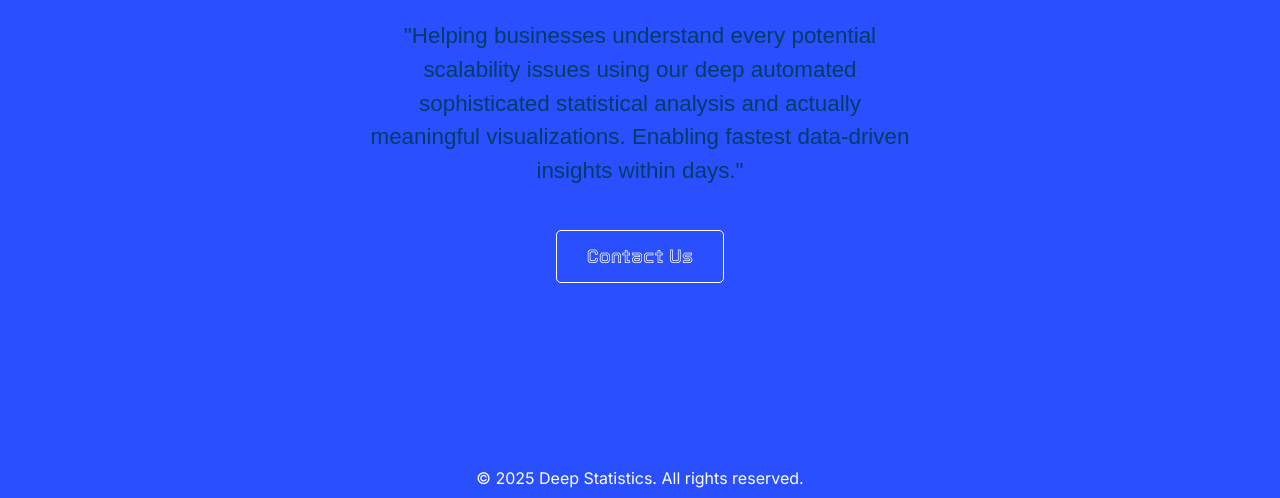
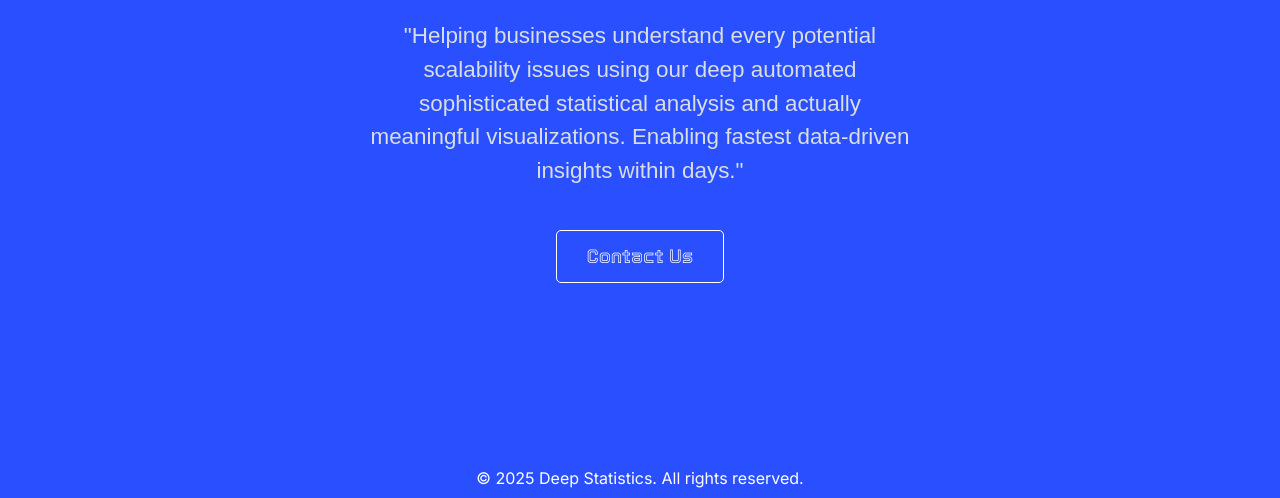
Before and after one commit to crepantherx/deep.statistics.org.in, a plain HTML site: page index.html in a window 1280 px wide. Shown: the part 302-800 px from the top of the page. Drawn offline with Linux system fonts and the light colour scheme; a web font is replaced by a local one.

Commit message:
Deep Statistics

```diff
--- a/index.html
+++ b/index.html
@@ -97,7 +97,7 @@
             /*text-transform: lowercase;*/
             /*font-weight: 100;*/
             line-height: 1.5;
-            color: #033d67;
+            color: #d9dee1;
         }
 .cta-button {
     background-color: transparent;  /* Transparent background */
@@ -192,7 +192,6 @@
 
     <main>
             <div class="speak">Deep Statistics As A Service</div >
-
         <p>"Helping businesses understand every potential scalability issues using our deep automated sophisticated statistical analysis and actually meaningful visualizations. Enabling fastest data-driven insights within days."</p>
         <button class="cta-button" onclick="window.location.href='mailto:sudhir.singh@statistics.org.in?subject=Contact%20Deep%20Statistics'">Contact Us</button>
 
```
